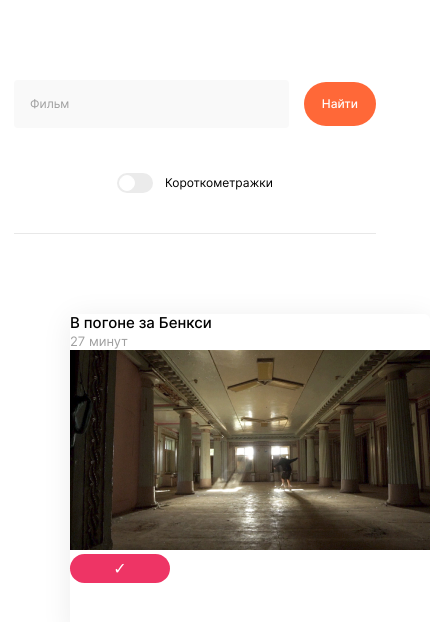
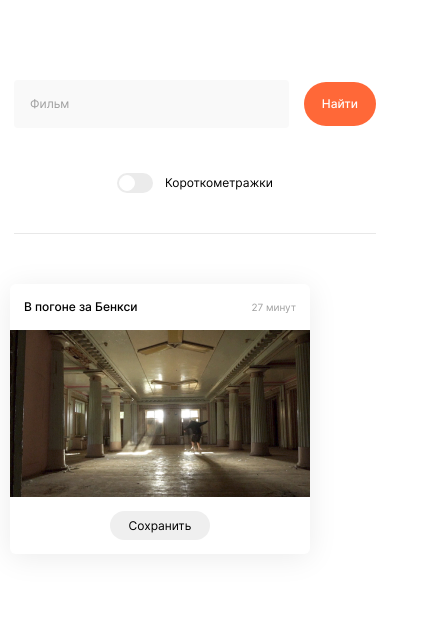
Before and after one commit to Nikolskii/movies-explorer-frontend, a React (Create React App) app: page / in a window 390 px wide. Shown: the top 622 px of the page, 430 px wide, since content can reach past the window. Built offline with nearby package versions, Linux system fonts and the light colour scheme.

Commit message:
feat: стилизовать компонент MovieCard

```diff
--- a/src/components/MovieCard/MovieCard.css
+++ b/src/components/MovieCard/MovieCard.css
@@ -2,8 +2,11 @@
   box-shadow: 0 4px 30px rgba(0, 0, 0, 0.08);
   border-radius: 6px;
   box-sizing: border-box;
-  width: 360px;
-  height: 319px;
+  max-width: 360px;
+  display: grid;
+  grid-template-columns: repeat(2, max-content);
+  grid-template-rows: repeat(3, max-content);
+  align-items: center;
 }
 
 .movie-card__title {
@@ -14,6 +17,13 @@
   font-size: 15px;
   line-height: 18px;
   margin: 0;
+  grid-column: 1/2;
+  grid-row: 1/2;
+  padding: 18px;
+  overflow: hidden;
+  text-overflow: ellipsis;
+  white-space: nowrap;
+  max-width: 240px;
 }
 
 .movie-card__duration {
@@ -24,27 +34,92 @@
   font-size: 13px;
   line-height: 18px;
   margin: 0;
+  grid-column: 2/3;
+  grid-row: 1/2;
+  justify-self: end;
+  padding: 18px 18px 18px 5px;
+  overflow: hidden;
+  text-overflow: ellipsis;
+  white-space: nowrap;
+  max-width: 60px;
 }
 
 .movie-card__cover {
   max-width: 360px;
   max-height: 200px;
   object-fit: none;
+  grid-column: 1/3;
+  grid-row: 2/3;
 }
 
 .movie-card__button {
-  background-color: #ee3465;
+  font-family: 'Inter', Arial, sans-serif;
+  font-style: normal;
+  font-weight: 400;
+  font-size: 12px;
+  line-height: 11px;
+  padding: 9px 15px;
   border: none;
-  color: #fff;
+  border-radius: 30px;
   width: 100px;
-  height: 29px;
-  border-radius: 30px;
+  grid-column: 1/3;
+  grid-row: 3/4;
+  justify-self: center;
+  margin: 18px 0;
   -webkit-transition: opacity 0.6s;
   -o-transition: opacity 0.6s;
   transition: opacity 0.6s;
+}
+
+.movie-card__button_active {
+  background-color: #ee3465;
+  color: #fff;
 }
 
 .movie-card__button:hover {
   opacity: 0.5;
   cursor: pointer;
 }
+
+@media screen and (max-width: 980px) {
+  .movie-card {
+    max-width: 342px;
+  }
+
+  .movie-card__cover {
+    max-width: 342px;
+    max-height: 190px;
+  }
+}
+
+@media screen and (max-width: 560px) {
+  .movie-card {
+    max-width: 300px;
+  }
+
+  .movie-card__cover {
+    max-width: 300px;
+    max-height: 168px;
+  }
+
+  .movie-card__title {
+    font-size: 12px;
+    line-height: 18px;
+    padding: 14px;
+  }
+
+  .movie-card__duration {
+    font-size: 10px;
+    line-height: 18px;
+    padding: 14px 14px 14px 5px;
+  }
+
+  .movie-card__button {
+    font-family: 'Inter', Arial, sans-serif;
+    font-style: normal;
+    font-weight: 400;
+    font-size: 12px;
+    line-height: 11px;
+    margin: 14px 0;
+  }
+}
--- a/src/components/MovieCard/MovieCard.js
+++ b/src/components/MovieCard/MovieCard.js
@@ -5,13 +5,13 @@ const MovieCard = () => {
   return (
     <article className="movie-card">
       <h2 className="movie-card__title">В погоне за Бенкси</h2>
-      <p className="movie-card__duration">27 минут</p>
+      <p className="movie-card__duration">27 минут </p>
       <img
         className="movie-card__cover"
         src={movieCover}
         alt="Обложка фильма"
       />
-      <button className="movie-card__button">✓</button>
+      <button className="movie-card__button">Сохранить</button>
     </article>
   );
 };
--- a/src/components/MoviesCardList/MoviesCardList.css
+++ b/src/components/MoviesCardList/MoviesCardList.css
@@ -1,3 +1,15 @@
 .movies-card-list {
   padding: 80px 70px;
 }
+
+@media screen and (max-width: 980px) {
+  .movies-card-list {
+    padding: 80px 30px;
+  }
+}
+
+@media screen and (max-width: 560px) {
+  .movies-card-list {
+    padding: 50px 10px;
+  }
+}
```
